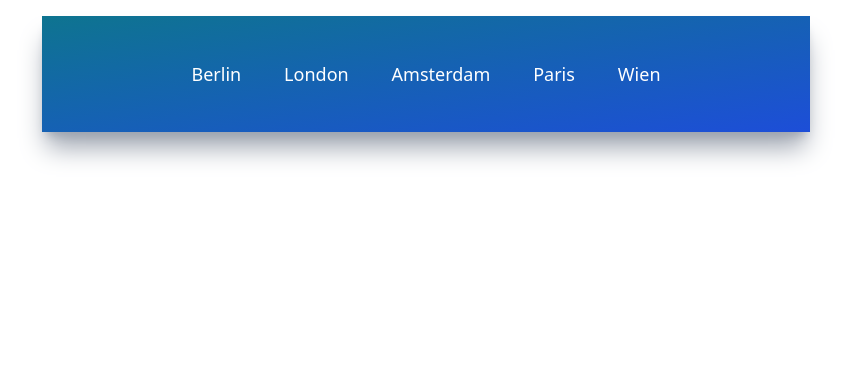
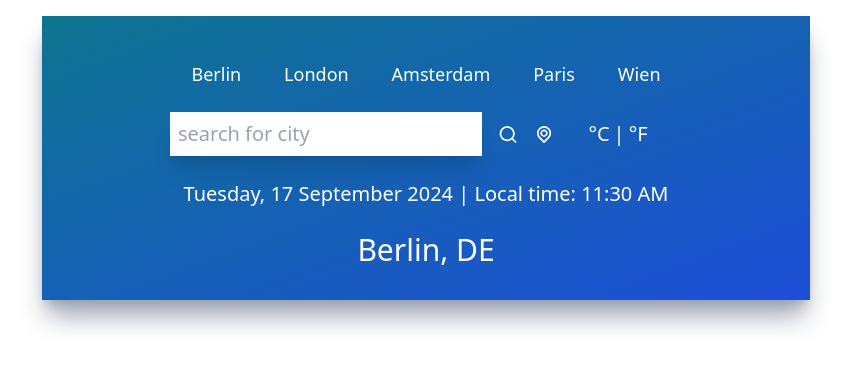
Before and after one commit to anastasia2022be1/weather-app, a React (Vite) app in the folder npm/: page / in a window 1280 px wide. Shown: the top 368 px of the page, without its empty margins (214-1065 px from the left). Built offline with nearby package versions, Linux system fonts and the light colour scheme.

Commit message:
add Input component, styled it with tailwinds, add icons;  add TimeAndLocation component, styles it with Tailwinds

```diff
--- a/npm/src/App.jsx
+++ b/npm/src/App.jsx
@@ -1,6 +1,7 @@
 import './App.css'
-import UilReact from '@iconscout/react-unicons/icons/uil-react'
 import TopButtons from './components/TopButtons.jsx'
+import Inputs from './components/Inputs.jsx'
+import TimeAndLocation from './components/TimeAndLocation.jsx'
 
 function App() {
 
@@ -8,6 +9,9 @@
     <>
   <div className='mx-auto max-w-screen-md mt-4 py-5 px-32 bg-gradient-to-br from-cyan-700 to-blue-700 h-fit shadow-xl shadow-gray-400'>
     <TopButtons />
+    <Inputs />
+
+    <TimeAndLocation />
   </div>
     </>
   )
--- /dev/null
+++ b/npm/src/components/Inputs.jsx
@@ -0,0 +1,24 @@
+import { UilSearch, UilLocationPoint } from '@iconscout/react-unicons'
+
+function Inputs() {
+  return (
+    <div className='flex flex-row justify-center my-6'>
+        <div className='flex flex-row w-3/4 items-center justify-center space-x-4'>
+            <input
+            type="text"
+            className='text-xl font-light p-2 w-full shadow-xl focus:outline-none capitalize placeholder:lowercase'
+            placeholder='Search for city' />
+            <UilSearch size={25} className='text-white cursor-pointer transition ease-out hover:scale-125' />
+            <UilLocationPoint size={25} className='text-white cursor-pointer transition ease-out hover:scale-125' />
+        </div>
+
+        <div className='flex flex-row w-1/4 items-center justify-center'>
+        <button className='text-xl text-white font-light'>°C</button>
+        <p className='text-xl text-white mx-1'>|</p>
+        <button className='text-xl text-white font-light'>°F</button>
+        </div>
+    </div>
+  )
+}
+
+export default Inputs
--- /dev/null
+++ b/npm/src/components/TimeAndLocation.jsx
@@ -0,0 +1,18 @@
+function TimeAndLocation() {
+  return (
+    <div>
+      <div className="flex items-center justify-center my-6">
+        <p className="text-white text-xl font-extralight">
+          Tuesday, 17 September 2024 | Local time: 11:30 AM
+        </p>
+      </div>
+      <div className="flex items-center justify-center my-3">
+        <p className="text-white text-3xl font-medium">
+            Berlin, DE
+        </p>
+      </div>
+    </div>
+  );
+}
+
+export default TimeAndLocation;
```
